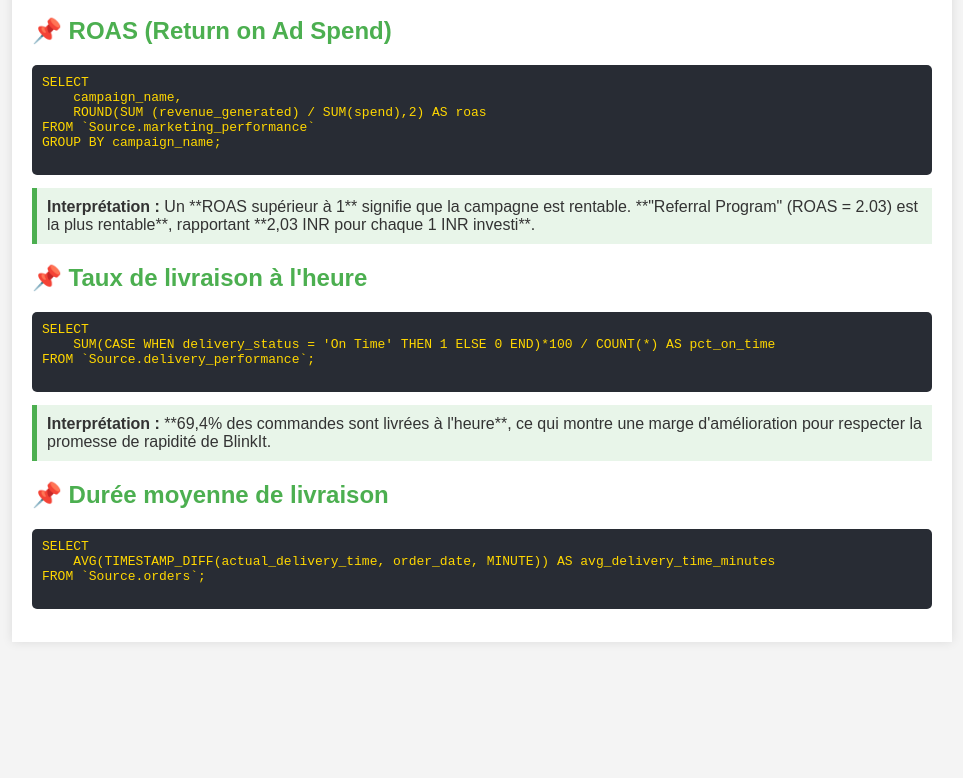
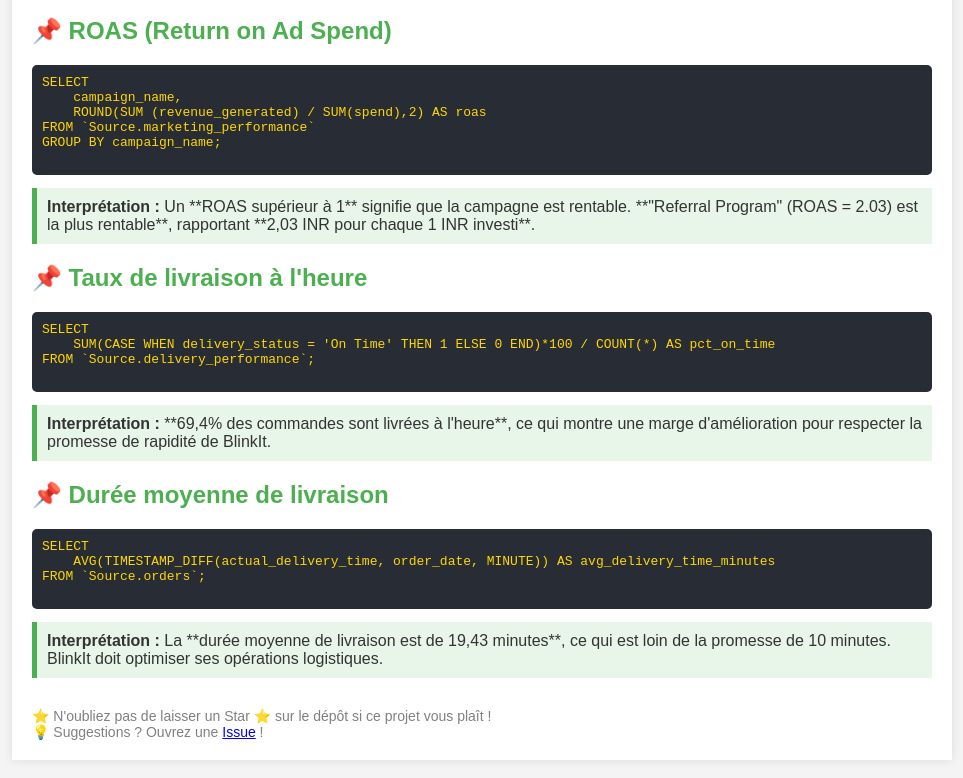
Before and after one commit to Camille7-bn/Blinkit_analysis, a plain HTML site: page index.html in a window 1280 px wide. Shown: the part 954-1732 px from the top of the page, without its empty margins (158-1121 px from the left). Before the commit the page ends 1636 px from the top, so only its background shows below. Drawn offline with Linux system fonts and the light colour scheme.

Commit message:
Update index.html
Ajout du fichier HTML pour GitHub Pages

```diff
--- a/index.html
+++ b/index.html
@@ -117,3 +117,15 @@ SELECT
     AVG(TIMESTAMP_DIFF(actual_delivery_time, order_date, MINUTE)) AS avg_delivery_time_minutes
 FROM `Source.orders`;
     </pre>
+    <div class="interpretation">
+        <strong>Interprétation :</strong> La **durée moyenne de livraison est de 19,43 minutes**, ce qui est loin de la promesse de 10 minutes. BlinkIt doit optimiser ses opérations logistiques.
+    </div>
+
+    <div class="footer">
+        ⭐ N'oubliez pas de laisser un Star ⭐ sur le dépôt si ce projet vous plaît !
+        <br>💡 Suggestions ? Ouvrez une <a href="https://github.com/votre-utilisateur/Blinkit_Data_Analysis/issues">Issue</a> !
+    </div>
+</div>
+
+</body>
+</html>
```
